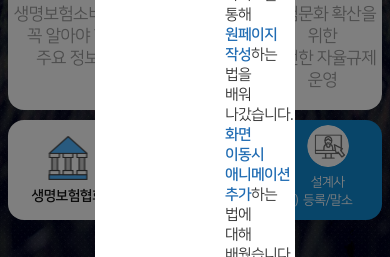
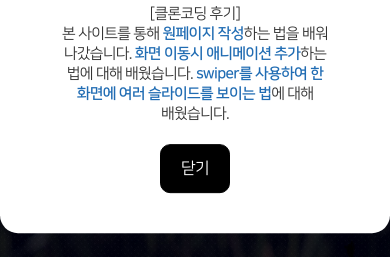
Before and after one commit to jk92lania/klia, a plain HTML site: page index.html in a window 390 px wide. Shown: the part 407-664 px from the top of the page. Drawn offline with Linux system fonts and the light colour scheme; a web font is replaced by a local one.

Commit message:
모달창 반응형 추가

```diff
--- a/css/style.css
+++ b/css/style.css
@@ -266,6 +266,14 @@ body {
     margin: 20px 0px;
     z-index: 1;
     cursor: pointer;
+}
+
+@media all and (max-width: 1000px) {
+    .modal-wrap {
+        width: 100%;
+        padding: 20px 20px;
+    }
+
 }
 
 /* 오른쪽 고정 기능 */
```
